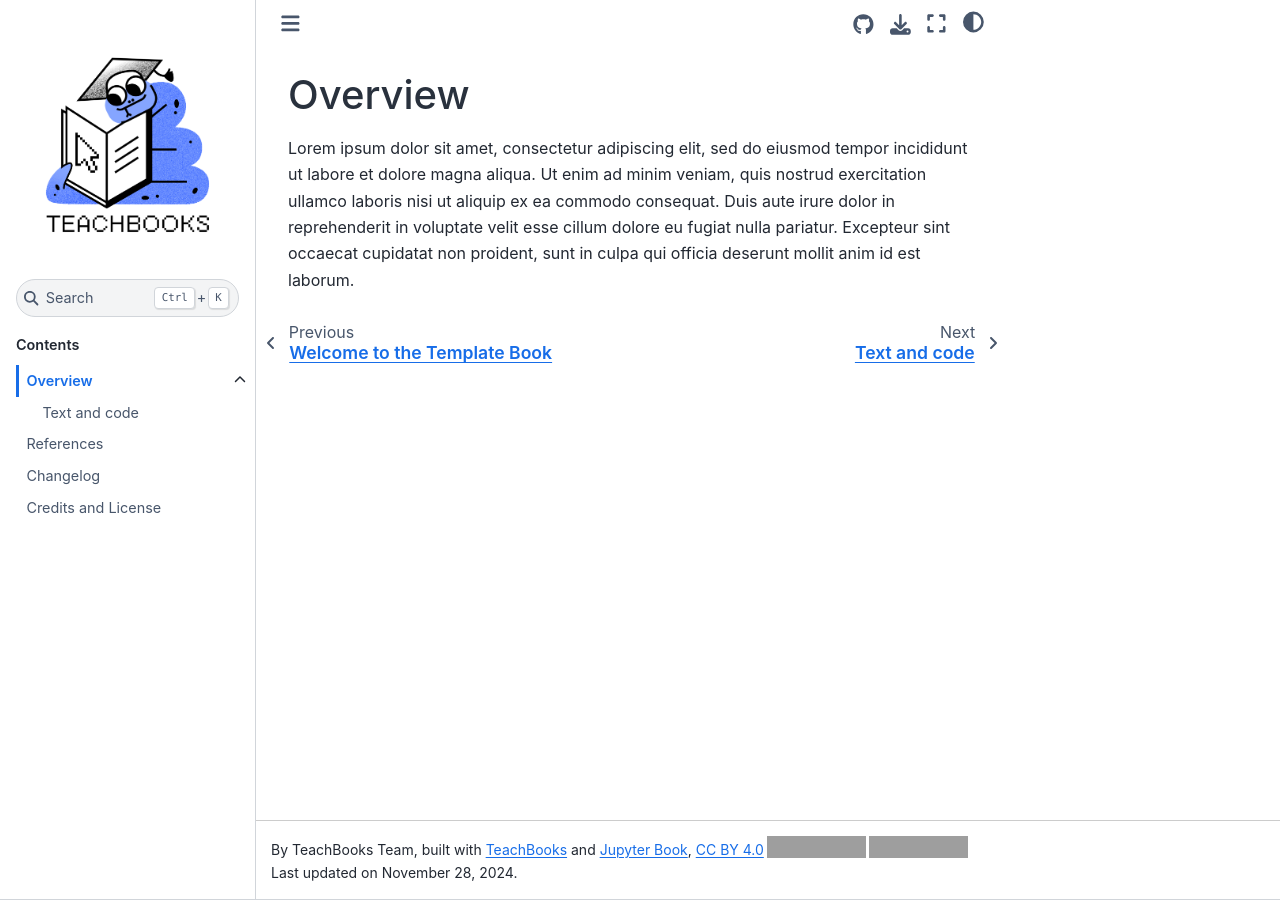
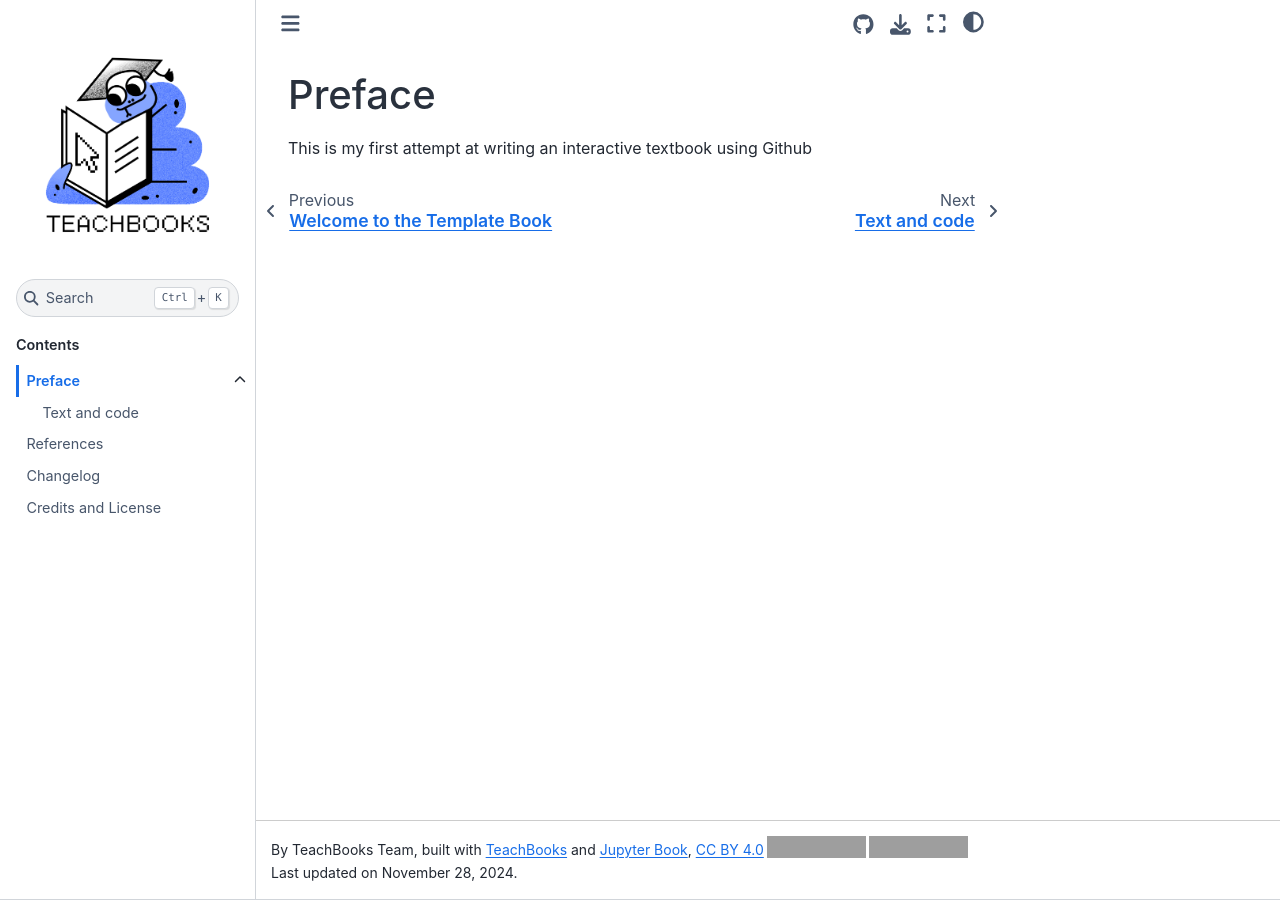
Before and after one commit to GillianSaunders/First-Sandbox, a Jupyter Book: the page built from book/some_content/overview.md, in a window 1280 px wide. Built offline with Jupyter Book 1.0.4 settings and Sphinx 7.4.7 and the Sphinx Book theme 1.1.4, drawn with Linux system fonts in a browser that asks for light colours; comment, search, counter and statistics services are not loaded; grey boxes are pictures that could not be loaded.

Commit message:
Update overview.md

```diff
--- a/book/some_content/overview.md
+++ b/book/some_content/overview.md
@@ -1,3 +1,3 @@
-# Overview
+# Preface
 
-Lorem ipsum dolor sit amet, consectetur adipiscing elit, sed do eiusmod tempor incididunt ut labore et dolore magna aliqua. Ut enim ad minim veniam, quis nostrud exercitation ullamco laboris nisi ut aliquip ex ea commodo consequat. Duis aute irure dolor in reprehenderit in voluptate velit esse cillum dolore eu fugiat nulla pariatur. Excepteur sint occaecat cupidatat non proident, sunt in culpa qui officia deserunt mollit anim id est laborum.
+This is my first attempt at writing an interactive textbook using Github
```
